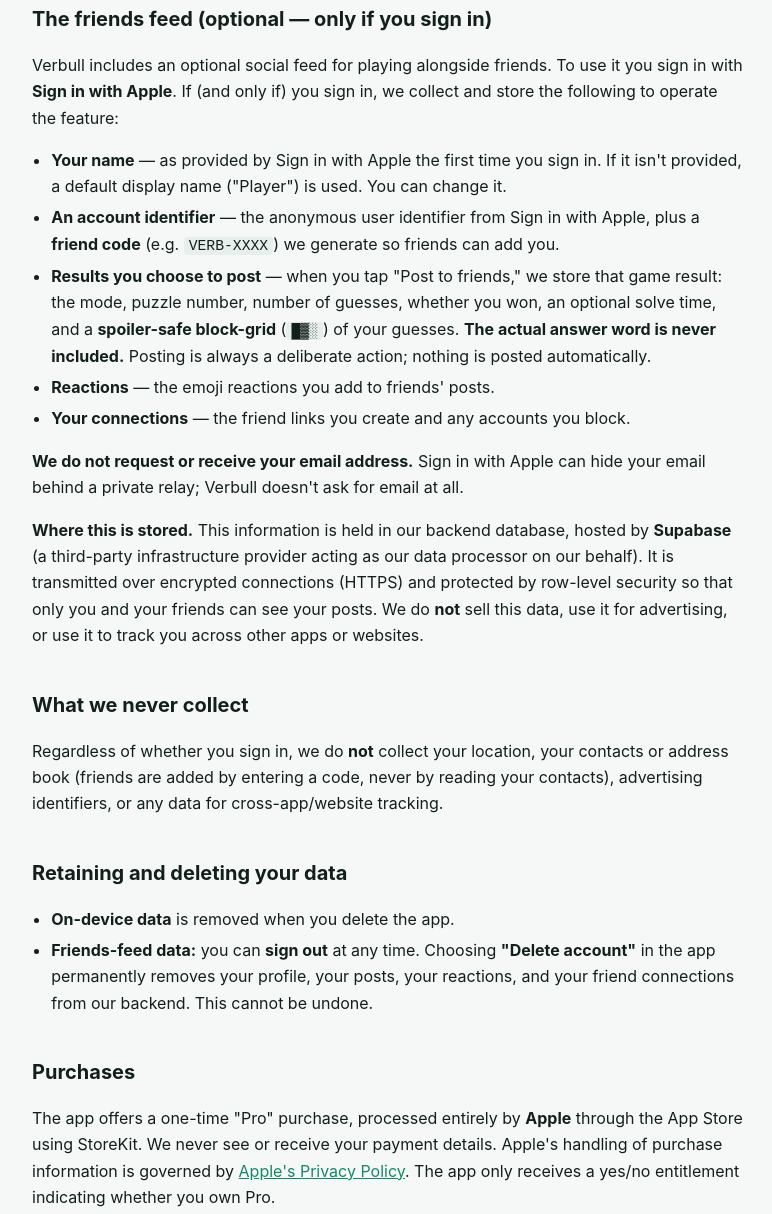
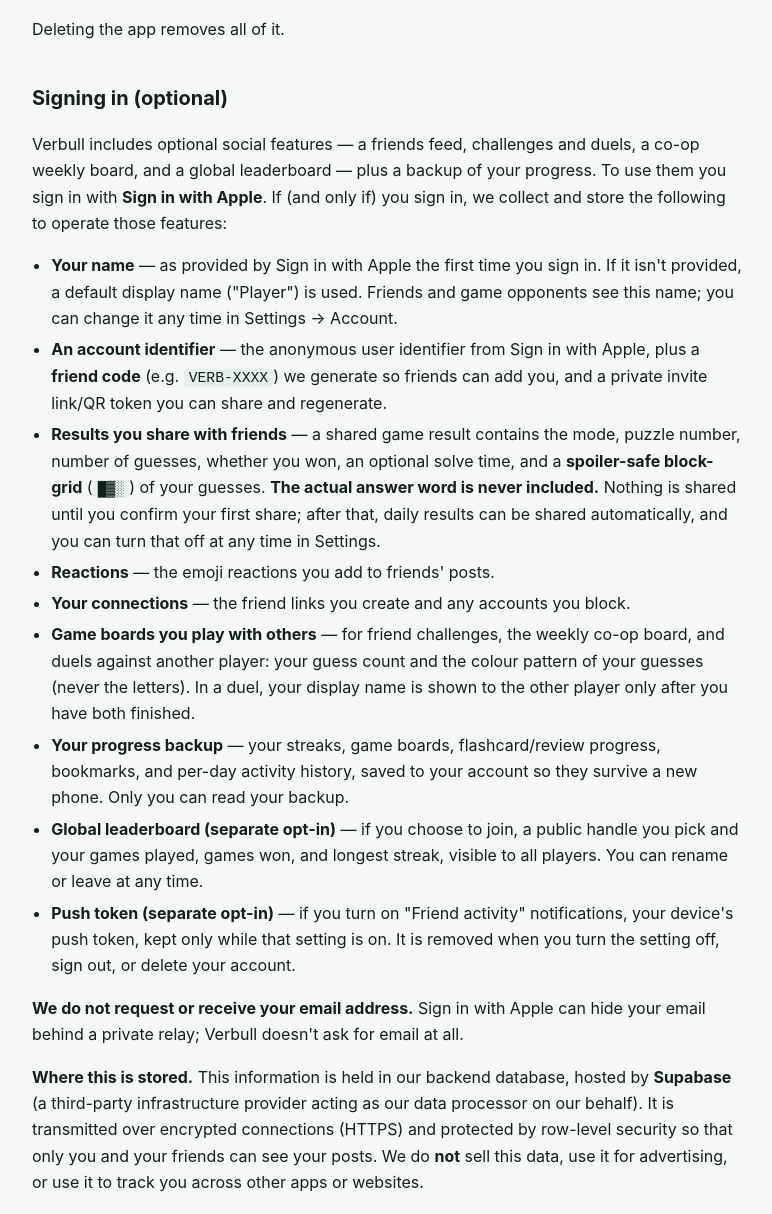
Before and after one commit to owenflynn-dev/finance-word-legal, a plain HTML site: page index.html in a window 1280 px wide. Shown: the part 1071-2285 px from the top of the page, without its empty margins (252-1024 px from the left). Drawn offline with Linux system fonts and the light colour scheme.

Commit message:
Privacy policy refresh for Verbull 1.4.0 (backup, leaderboard, push, duels, subscription)

```diff
--- a/index.html
+++ b/index.html
@@ -31,7 +31,7 @@
     <div class="wrap">
       <div class="brand">Verbull</div>
       <h1>Privacy Policy</h1>
-      <div class="eff">Effective date: June 30, 2026</div>
+      <div class="eff">Effective date: August 20, 2026</div>
     </div>
   </header>
   <main>
@@ -40,7 +40,8 @@
       <strong>The short version:</strong> Verbull works fully as a <strong>guest</strong>, and used
       that way it collects nothing — all your words, progress, and stats stay on your device. The
       <strong>only</strong> time any data leaves your device is if you <strong>choose to sign in</strong>
-      to use the optional <strong>friends feed</strong>. Even then, we don't run ads, we don't track you
+      to use the optional <strong>social features</strong> (friends, duels, global leaderboard) — which also
+      backs up your progress to your account. Even then, we don't run ads, we don't track you
       across apps or websites, and we never sell your data.
     </div>
 
@@ -49,8 +50,9 @@
       <li><strong>Guest by default.</strong> Every learning feature — Word of the Day, the Verbull game,
         quizzes, flashcards, the widget — works without an account. Used this way, <strong>no data is collected</strong>.</li>
       <li><strong>On-device.</strong> Your bookmarks, quiz/flashcard progress, activity stats, streaks, and
-        settings are stored only on your device and are never transmitted to us.</li>
-      <li><strong>The friends feed is opt-in.</strong> It requires <strong>Sign in with Apple</strong>. Only
+        settings are stored on your device. They are never transmitted to us <strong>unless you sign in</strong>, in
+        which case they are also backed up to your account so they survive a new phone (see below).</li>
+      <li><strong>Signing in is opt-in.</strong> The social features require <strong>Sign in with Apple</strong>. Only
         then do we collect the limited information described below, and only to make the social features work.</li>
       <li><strong>No ads, no trackers, no cross-app tracking, no third-party analytics SDKs.</strong></li>
     </ul>
@@ -66,21 +68,35 @@
     </ul>
     <p>Deleting the app removes all of it.</p>
 
-    <h2>The friends feed (optional — only if you sign in)</h2>
-    <p>Verbull includes an optional social feed for playing alongside friends. To use it you sign in with
+    <h2>Signing in (optional)</h2>
+    <p>Verbull includes optional social features — a friends feed, challenges and duels, a co-op weekly board, and a
+      global leaderboard — plus a backup of your progress. To use them you sign in with
       <strong>Sign in with Apple</strong>. If (and only if) you sign in, we collect and store the following
-      to operate the feature:</p>
+      to operate those features:</p>
     <ul>
       <li><strong>Your name</strong> — as provided by Sign in with Apple the first time you sign in. If it isn't
-        provided, a default display name ("Player") is used. You can change it.</li>
+        provided, a default display name ("Player") is used. Friends and game opponents see this name; you can change
+        it any time in Settings → Account.</li>
       <li><strong>An account identifier</strong> — the anonymous user identifier from Sign in with Apple, plus a
-        <strong>friend code</strong> (e.g. <code>VERB-XXXX</code>) we generate so friends can add you.</li>
-      <li><strong>Results you choose to post</strong> — when you tap "Post to friends," we store that game result:
-        the mode, puzzle number, number of guesses, whether you won, an optional solve time, and a
-        <strong>spoiler-safe block-grid</strong> (<code>█▓░</code>) of your guesses. <strong>The actual answer word
-        is never included.</strong> Posting is always a deliberate action; nothing is posted automatically.</li>
+        <strong>friend code</strong> (e.g. <code>VERB-XXXX</code>) we generate so friends can add you, and a private invite link/QR token you can share and
+        regenerate.</li>
+      <li><strong>Results you share with friends</strong> — a shared game result contains the mode, puzzle number, number
+        of guesses, whether you won, an optional solve time, and a <strong>spoiler-safe block-grid</strong>
+        (<code>█▓░</code>) of your guesses. <strong>The actual answer word is never included.</strong> Nothing is shared
+        until you confirm your first share; after that, daily results can be shared automatically, and you can turn
+        that off at any time in Settings.</li>
       <li><strong>Reactions</strong> — the emoji reactions you add to friends' posts.</li>
       <li><strong>Your connections</strong> — the friend links you create and any accounts you block.</li>
+      <li><strong>Game boards you play with others</strong> — for friend challenges, the weekly co-op board, and duels
+        against another player: your guess count and the colour pattern of your guesses (never the letters). In a duel,
+        your display name is shown to the other player only after you have both finished.</li>
+      <li><strong>Your progress backup</strong> — your streaks, game boards, flashcard/review progress, bookmarks, and
+        per-day activity history, saved to your account so they survive a new phone. Only you can read your backup.</li>
+      <li><strong>Global leaderboard (separate opt-in)</strong> — if you choose to join, a public handle you pick and your
+        games played, games won, and longest streak, visible to all players. You can rename or leave at any time.</li>
+      <li><strong>Push token (separate opt-in)</strong> — if you turn on "Friend activity" notifications, your device's
+        push token, kept only while that setting is on. It is removed when you turn the setting off, sign out, or delete
+        your account.</li>
     </ul>
     <p><strong>We do not request or receive your email address.</strong> Sign in with Apple can hide your email
       behind a private relay; Verbull doesn't ask for email at all.</p>
@@ -92,27 +108,30 @@
 
     <h2>What we never collect</h2>
     <p>Regardless of whether you sign in, we do <strong>not</strong> collect your location, your contacts or address
-      book (friends are added by entering a code, never by reading your contacts), advertising identifiers, or any
+      book (friends are added by code, QR, or invite link, never by reading your contacts), advertising identifiers, or any
       data for cross-app/website tracking.</p>
 
     <h2>Retaining and deleting your data</h2>
     <ul>
       <li><strong>On-device data</strong> is removed when you delete the app.</li>
-      <li><strong>Friends-feed data:</strong> you can <strong>sign out</strong> at any time. Choosing
-        <strong>"Delete account"</strong> in the app permanently removes your profile, your posts, your reactions,
-        and your friend connections from our backend. This cannot be undone.</li>
+      <li><strong>Account data:</strong> you can <strong>sign out</strong> at any time. Choosing
+        <strong>"Delete account"</strong> (Profile → Settings → Account) permanently removes your profile, posts,
+        reactions, friend connections, challenge/duel/co-op boards, progress backup, leaderboard entry, and push tokens
+        from our backend. This cannot be undone.</li>
     </ul>
 
     <h2>Purchases</h2>
-    <p>The app offers a one-time "Pro" purchase, processed entirely by <strong>Apple</strong> through the App Store
+    <p>The app offers "Pro" as a yearly subscription or a one-time lifetime purchase, processed entirely by <strong>Apple</strong> through the App Store
       using StoreKit. We never see or receive your payment details. Apple's handling of purchase information is
       governed by <a href="https://www.apple.com/legal/privacy/">Apple's Privacy Policy</a>. The app only receives a
       yes/no entitlement indicating whether you own Pro.</p>
 
     <h2>Notifications</h2>
     <p>If you opt in to the daily reminder, the app schedules <strong>local notifications</strong> on your device.
-      These are generated on-device by iOS; no notification data is sent to any server, and no push-notification
-      service is used.</p>
+      These are generated on-device by iOS; no notification data is sent to any server.</p>
+    <p>If you sign in and turn on <strong>"Friend activity"</strong> notifications, your device's push token is stored in
+      our backend and used with Apple's push service to notify you when a friend challenges you, accepts a request, or
+      takes their turn. Turn the setting off at any time and the token is deleted.</p>
 
     <h2>Audio</h2>
     <p>Word pronunciations are produced on-device using Apple's built-in speech synthesizer. No audio is recorded,
@@ -130,8 +149,8 @@
 
     <h2>Third parties</h2>
     <ul>
-      <li><strong>Apple</strong> — for App Store purchases (StoreKit) and Sign in with Apple.</li>
-      <li><strong>Supabase</strong> — our backend host / data processor for the optional friends feed.</li>
+      <li><strong>Apple</strong> — for App Store purchases (StoreKit), Sign in with Apple, and (if enabled) push notifications.</li>
+      <li><strong>Supabase</strong> — our backend host / data processor for the optional signed-in features.</li>
     </ul>
     <p>We do not integrate any third-party analytics, advertising, or tracking services.</p>
 
```
